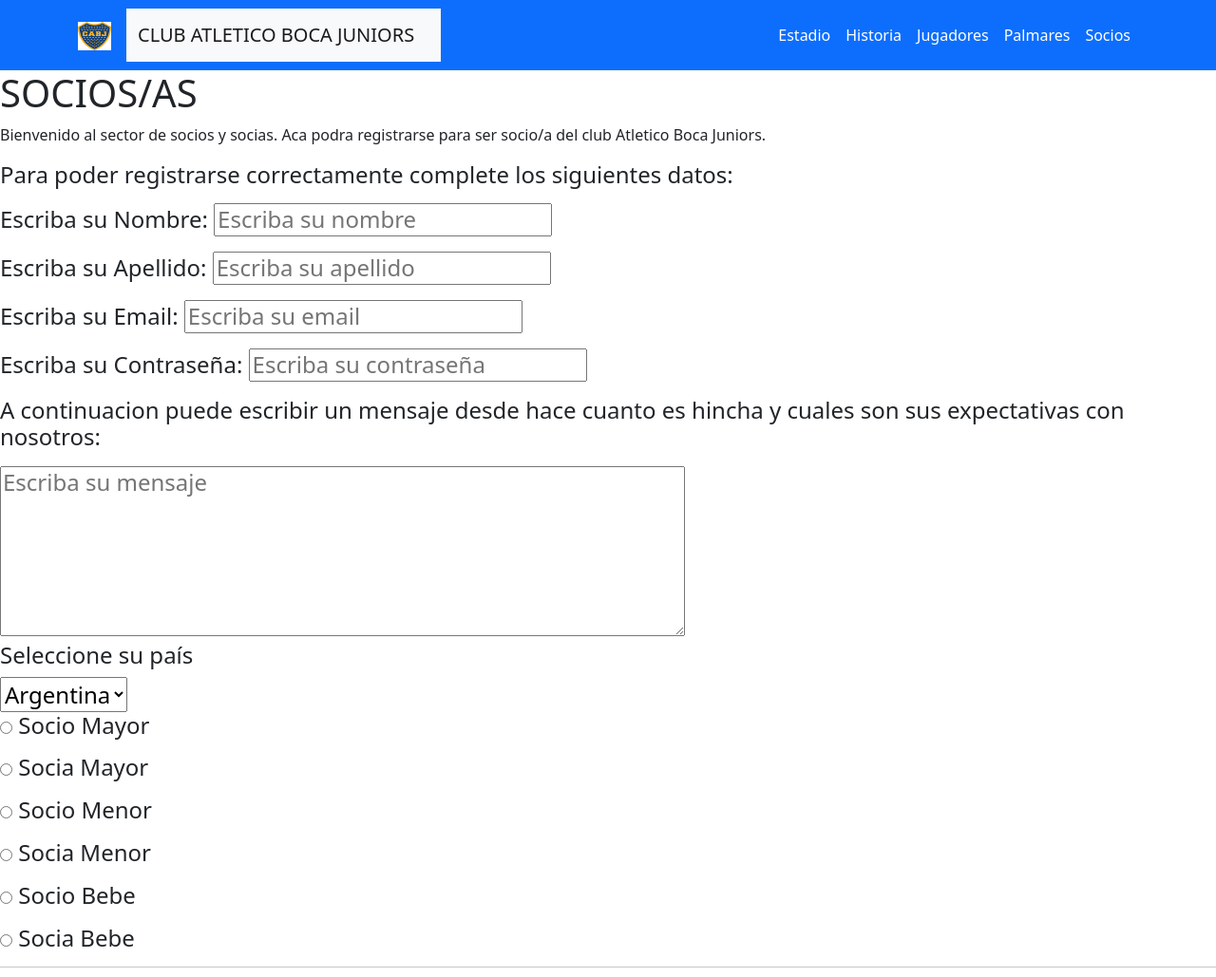
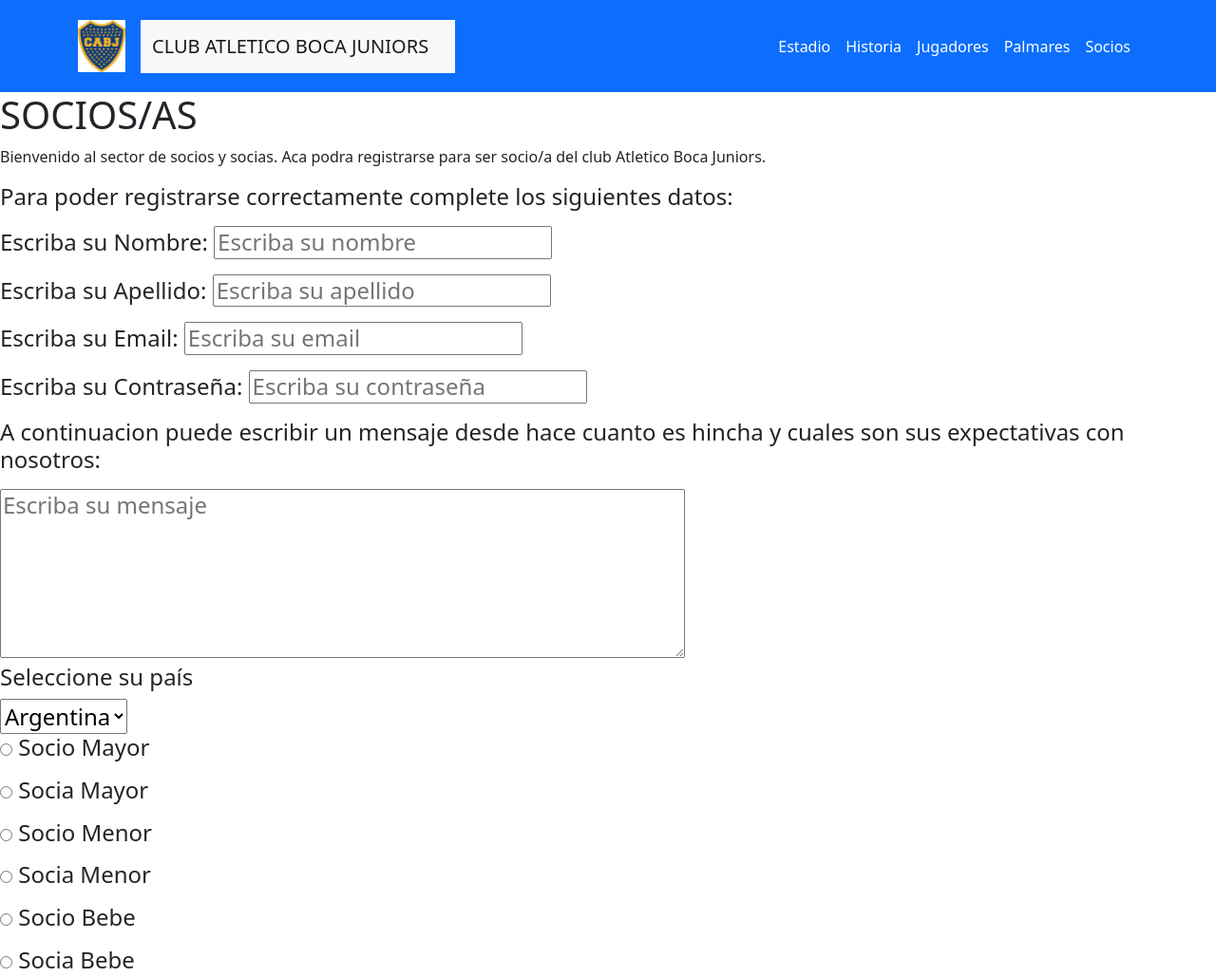
Before and after one commit to Gonzaaaferrero/CABJ, a plain HTML site: page pages/socios.html in a window 1280 px wide. Shown: the top 1029 px of the page at 95% size. Drawn offline with nearby package versions, Linux system fonts and the light colour scheme.

Commit message:
Se modifico el ico del header en todos los html

```diff
--- a/pages/socios.html
+++ b/pages/socios.html
@@ -19,7 +19,7 @@
                 <div class="container">
                     <nav class="navbar">
                         <a class="navbar-brand">
-                          <img src="../assets/images/logo.ico" width="35" height="30">
+                          <img src="../assets/images/logo.ico" width="50" height="55">
                         </a>
                     </nav>
                     <nav class="navbar bg-light">
```
Also changed, not shown: index.html (+1 -1 lines), pages/estadio.html (+1 -1 lines), pages/historia.html (+1 -1 lines), pages/jugadores.html (+1 -1 lines), pages/palmares.html (+1 -1 lines).
